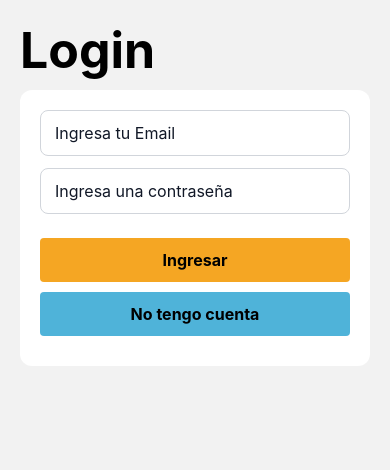
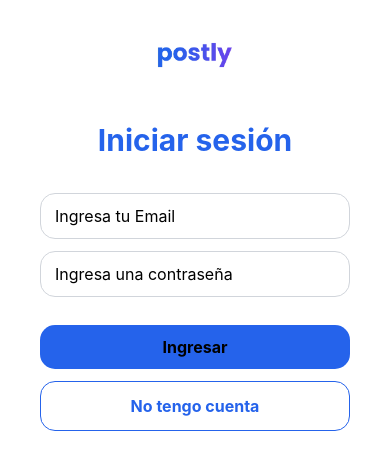
Before and after one commit to sheine-svg/PI-2-PillarouYHeine, a React Native app: screen /Login in a window 390 px wide. Shown: the top 470 px of the page. Built offline with nearby package versions, Linux system fonts and the light colour scheme; no server answers.

Commit message:
creé el header para hacer los estilos de login y register y pasé la navegación anidada a un nuevo componente

```diff
--- /dev/null
+++ b/src/components/Header.js
@@ -0,0 +1,27 @@
+import { View, StyleSheet, Image } from 'react-native';
+
+function Header() {
+    return (
+        <View style={styles.header}>
+            <Image style={styles.logo}
+                source={require('../../assets/postly_nombre.png')}
+                resizeMode='contain'
+            />
+        </View>
+    );
+}
+
+const styles = StyleSheet.create({
+    header: {
+        alignItems: "center",
+        justifyContent: "center",
+        paddingTop: 40,
+        paddingBottom: 12,
+    },
+    logo: {
+        height: 30,
+        width: 120,
+    }
+});
+
+export default Header;
--- a/src/components/HomeMenu.js
+++ b/src/components/HomeMenu.js
@@ -1,31 +1,19 @@
 import { createBottomTabNavigator } from '@react-navigation/bottom-tabs';
-import HomePage from '../screens/HomePage';
 import CrearPosteo from '../screens/CrearPosteo';
 import MiPerfil from '../screens/MiPerfil';
-import Comentar from '../screens/Comentar';
 import Ionicons from '@expo/vector-icons/Ionicons';
 import Entypo from '@expo/vector-icons/Entypo';
 import FontAwesome from '@expo/vector-icons/FontAwesome';
-import { createNativeStackNavigator } from '@react-navigation/native-stack';
+import HomeStack from './HomeStack';
 
 const Tab = createBottomTabNavigator();
-const Stack = createNativeStackNavigator();
 
 function HomeMenu() {
-
-    function HomePageStackNavigation() {
-        return(
-            <Stack.Navigator>
-                <Stack.Screen name="HomePage" component={HomePage} />
-                <Stack.Screen name="Comentar" component={Comentar} />
-            </Stack.Navigator>
-        )
-    }
     return (
         <Tab.Navigator screenOptions={{ tabBarShowLabel: false, headerShown: false,}}>
             <Tab.Screen
-                name="Home"
-                component={HomePageStackNavigation}
+                name="HomeStack"
+                component={HomeStack}
                 options={
                     { tabBarIcon: () => <Entypo name="home" size={24} color="black" /> }
                 }
--- /dev/null
+++ b/src/components/HomeStack.js
@@ -0,0 +1,17 @@
+import React from "react";
+import HomePage from "../screens/HomePage";
+import Comentar from "../screens/Comentar";
+import { createNativeStackNavigator } from "@react-navigation/native-stack";
+
+const Stack = createNativeStackNavigator();
+
+function HomeStack() {
+    return(
+            <Stack.Navigator>
+                <Stack.Screen name="Home" component={HomePage} options={ { headerShown: false }}/>
+                <Stack.Screen name="Comentar" component={Comentar} options={ { headerShown: false }} />
+            </Stack.Navigator>
+    )
+}
+
+export default HomeStack;
--- a/src/screens/CrearPosteo.js
+++ b/src/screens/CrearPosteo.js
@@ -13,7 +13,7 @@ function NuevoPost(props) {
             comentarios: [],
             createdAt: Date.now(),
         })
-        .then(res => {props.navigation.navigate('Home');}
+        .then(res => {props.navigation.navigate('HomeStack');}
         )
         .catch( error => console.log(error))
     };
--- a/src/screens/HomePage.js
+++ b/src/screens/HomePage.js
@@ -1,4 +1,4 @@
-import { Text, View, StyleSheet, FlatList } from 'react-native';
+import { Text, View, StyleSheet, FlatList, ActivityIndicator } from 'react-native';
 import { useState, useEffect } from "react";
 import { db } from "../firebase/config";
 import Post from '../components/Post';
@@ -24,7 +24,11 @@ function HomePage(props) {
     }, []);
 
     if (loading) {
-        return (<Text style={styles.cargando}>Cargando...</Text>)
+        return (
+            <View style={styles.cargando}>
+                <ActivityIndicator size='large' color='green' />
+            </View>
+        )
     }
 
     return (
@@ -52,8 +56,9 @@ const styles = StyleSheet.create({
         marginBottom: 10,
     },
     cargando: {
-        fontSize: 40,
-        alignSelf: "center"
+        flex: 1,
+        justifyContent: "center",
+        alignItems: "center"
     }
 });
 
--- a/src/screens/Login.js
+++ b/src/screens/Login.js
@@ -1,6 +1,7 @@
 import { Pressable, View, Text, StyleSheet, TextInput } from 'react-native';
 import { useState, useEffect } from "react";
 import { auth } from "../firebase/config";
+import Header from '../components/Header';
 
 function Login(props) {
     const [email, setEmail] = useState("");
@@ -41,7 +42,10 @@ function Login(props) {
 
     return (
         <View style={styles.container}>
-            <Text style={styles.titulo}>Login</Text>
+            <Header />
+
+            <View style={styles.contenido}>
+                <Text style={styles.titulo}>Iniciar sesión</Text>
 
                 <View style={styles.form}>
 
@@ -61,15 +65,16 @@ function Login(props) {
                     <Text style={styles.error}>{loginError}</Text>
 
                     <Pressable onPress={() => onSubmit()}
-                    style={styles.botonApp}>
-                    <Text style={styles.textoBoton}> Ingresar </Text>
+                        style={styles.boton}>
+                        <Text style={styles.textoBoton}>Ingresar</Text>
                     </Pressable>
 
                     <Pressable
                         onPress={() => props.navigation.navigate('Register')}
-                    style={styles.botonRegister}>
-                    <Text style={styles.textoBoton}>No tengo cuenta</Text>
+                        style={styles.botonDos}>
+                        <Text style={styles.textoBotonDos}>No tengo cuenta</Text>
                     </Pressable>
+                </View>
             </View>
         </View>
     )
@@ -78,56 +83,61 @@ function Login(props) {
 const styles = StyleSheet.create({
     container: {
         flex: 1,
+        backgroundColor: "#ffffffff"
+    },
+    contenido:{
         padding: 20,
+        marginTop: 20
     },
     titulo: {
         fontWeight: "bold",
-        fontSize: 50,
-        marginBottom: 10,
+        fontSize: 30,
+        marginBottom: 15,
+        color: "#2563EB",
+        textAlign: "center"
     },
-    descripcion: {
-        fontSize: 16,
-        marginBottom: 10,
-    },
-    botonRegister: {
+    boton: {
         padding: 12,
-        backgroundColor: "#4FB3D9",
-        borderRadius: 4,
+        backgroundColor: "#2563EB",
+        borderRadius: 15,
         alignItems: "center",
-        marginBottom: 10,
-    },
-    botonApp: {
-        padding: 12,
-        backgroundColor: "#F5A623",
-        borderRadius: 4,
-        alignItems: "center",
-        marginBottom: 10,
+        marginTop: 4
     },
     textoBoton: {
         fontWeight: "bold",
-        fontSize: 16,
+        fontSize: 16
     },
     campo: {
         borderWidth: 1,
         borderColor: "#d1d5db",
-        borderRadius: 8,
+        borderRadius: 15,
         paddingHorizontal: 14,
         paddingVertical: 12,
         fontSize: 16,
-        backgroundColor: "#ffffff",
-        color: "#111827",
         marginBottom: 12,
     },
     form: {
-        backgroundColor: "#ffffff",
         padding: 20,
-        borderRadius: 12,
+        borderRadius: 15,
     },
     error: {
         color: "red",
         marginBottom: 12,
         textAlign: "center",
-    }
+    },
+    botonDos: {
+        padding: 14,
+        borderWidth: 1,
+        borderColor: "#2563EB",
+        borderRadius: 15,
+        alignItems: "center",
+        marginTop: 12,
+    },
+    textoBotonDos: {
+        color: "#2563EB",
+        fontWeight: "bold",
+        fontSize: 16,
+    },
 });
 
 export default Login;
--- a/src/screens/MiPerfil.js
+++ b/src/screens/MiPerfil.js
@@ -20,7 +20,8 @@ function MiPerfil(props) {
                 })
             })
 
-        db.collection("posts").where("email", "==", auth.currentUser.email).onSnapshot(
+        db.collection("posts")
+            .where("email", "==", auth.currentUser.email).onSnapshot(
                 docs => {
                     let posts = [];
                     docs.forEach(doc => {
--- a/src/screens/Register.js
+++ b/src/screens/Register.js
@@ -1,6 +1,7 @@
 import { Pressable, View, Text, StyleSheet, TextInput } from 'react-native';
 import { useState, useEffect } from "react";
 import { db, auth } from "../firebase/config";
+import Header from '../components/Header';
 
 function Register(props) {
     const [email, setEmail] = useState("");
@@ -38,18 +39,16 @@ function Register(props) {
                 })
             })
             .catch(error => {
-                setRegisterError('Fallo en el registro.')
+                console.log(error.message);
+                setRegisterError(error.message)
             })
     };
 
-    /* En caso de error en los campos de email o contraseña debe mostrarse el
-    mensaje al usuario con el tipo de error recibido de Firebase
-
-    estamos mostrando el mensaje "fallo en el registro", tendriamos que poner en el estado solo error?
-     */
-
     return (
         <View style={styles.container}>
+            <Header />
+
+            <View style={styles.contenido}>
                 <Text style={styles.titulo}>Registro</Text>
 
                 <View style={styles.form}>
@@ -58,11 +57,13 @@ function Register(props) {
                         placeholder='Ingresa un nombre de usuario'
                         onChangeText={text => setUserName(text)}
                         value={userName} />
+
                     <TextInput style={styles.campo}
                         keyboardType='email-address'
                         placeholder='Ingresa un Email'
                         onChangeText={text => setEmail(text)}
                         value={email} />
+
                     <TextInput style={styles.campo}
                         keyboardType='default'
                         placeholder='Ingresa una contraseña'
@@ -72,15 +73,18 @@ function Register(props) {
 
                     <Text style={styles.error}>{registerError}</Text>
 
-                <Pressable onPress={() => onSubmit()}
+                    <Pressable
+                        onPress={() => onSubmit()}
                         style={styles.boton}>
                         <Text style={styles.textoBoton}> Registrarse </Text>
                     </Pressable>
+
                     <Pressable
                         onPress={() => props.navigation.navigate('Login')}
-                    style={styles.boton}>
-                    <Text style={styles.textoBoton}>Ya tengo una cuenta</Text>
+                        style={styles.botonDos}>
+                        <Text style={styles.textoBotonDos}>Ya tengo una cuenta</Text>
                     </Pressable>
+                </View>
             </View>
         </View>
     )
@@ -89,45 +93,61 @@ function Register(props) {
 const styles = StyleSheet.create({
     container: {
         flex: 1,
-        margin: 20,
+        backgroundColor: "#ffffffff"
+    },
+    contenido: {
+        padding: 20,
+        marginTop: 20
+    },
+    titulo: {
+        fontWeight: "bold",
+        fontSize: 30,
+        marginBottom: 15,
+        color: "#2563EB",
+        textAlign: "center"
     },
     boton: {
         padding: 12,
-        backgroundColor: "rgba(42, 84, 237, 0.74)",
-        borderRadius: 4,
+        backgroundColor: "#2563EB",
+        borderRadius: 15,
         alignItems: "center",
-        margin: 10
+        marginTop: 4
     },
     textoBoton: {
         fontWeight: "bold",
         fontSize: 16
     },
-    titulo: {
-        fontWeight: "bold",
-        fontSize: 50,
-        marginBottom: 10
-    },
     form: {
-        backgroundColor: "#ffffff",
         padding: 20,
-        borderRadius: 12,
+        borderRadius: 15,
     },
     campo: {
         borderWidth: 1,
         borderColor: "#d1d5db",
-        borderRadius: 8,
+        borderRadius: 15,
         paddingHorizontal: 14,
         paddingVertical: 12,
         fontSize: 16,
-        backgroundColor: "#ffffff",
-        color: "#111827",
         marginBottom: 12,
     },
     error: {
         color: "red",
         marginBottom: 12,
         textAlign: "center",
-    }
+    },
+    botonDos: {
+        padding: 14,
+        borderWidth: 1,
+        borderColor: "#2563EB",
+        borderRadius: 15,
+        alignItems: "center",
+        marginTop: 12,
+    },
+    textoBotonDos: {
+        color: "#2563EB",
+        fontWeight: "bold",
+        fontSize: 16,
+    },
 })
 
 export default Register;
```
Also changed, not shown: assets/postly_nombre.png (added). Lines whose indentation alone changed are shown as unchanged.
